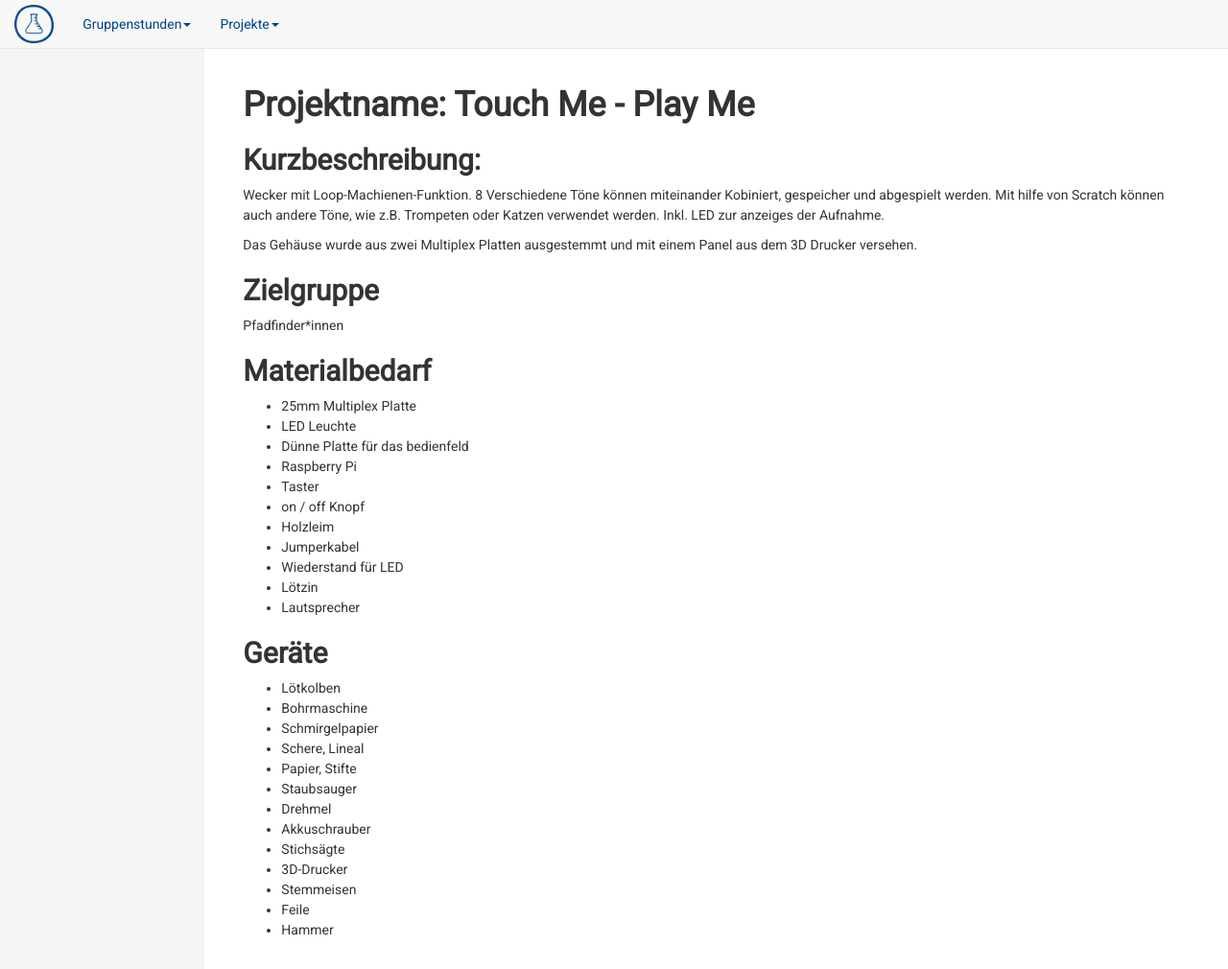
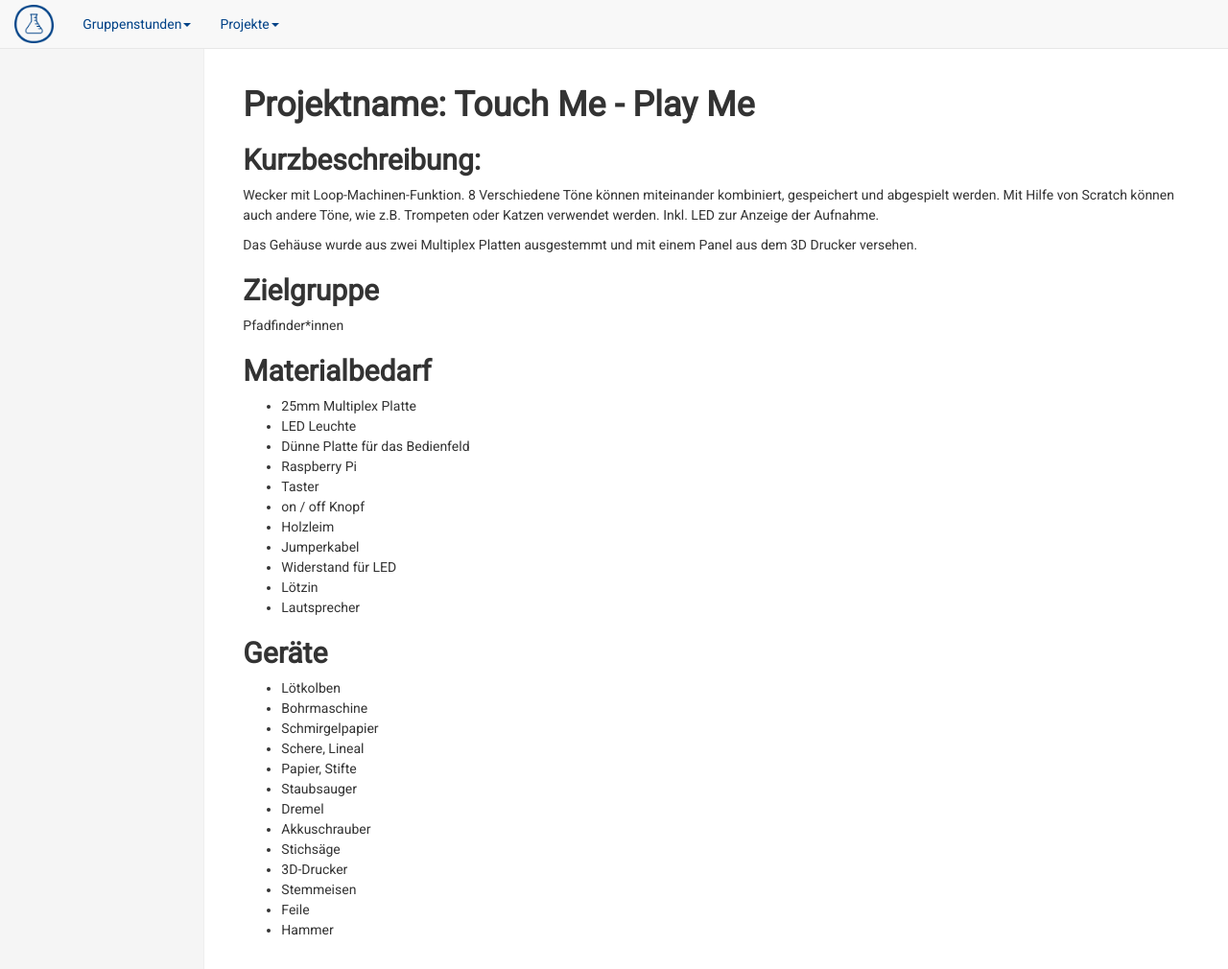
Before and after one commit to vcp-scoutlab/vcp-scoutlab.github.io, a Jekyll site: the page built from scoutlab-2017/touch_me-play_me/touch_me-paly_me.md, in a window 1280 px wide and 1010 px high. Shown: the whole window at 96% size. Built offline with Jekyll 4.4.1, drawn with Linux system fonts in a browser that asks for light colours.

```diff
--- a/scoutlab-2017/touch_me-play_me/touch_me-paly_me.md
+++ b/scoutlab-2017/touch_me-play_me/touch_me-paly_me.md
@@ -8,7 +8,7 @@
 # Projektname: Touch Me - Play Me
 
 ## Kurzbeschreibung:
-Wecker mit Loop-Machienen-Funktion. 8 Verschiedene Töne können miteinander Kobiniert, gespeicher und abgespielt werden. Mit hilfe von Scratch können auch andere Töne, wie z.B. Trompeten oder Katzen verwendet werden.  Inkl. LED zur anzeiges der Aufnahme.
+Wecker mit Loop-Machinen-Funktion. 8 Verschiedene Töne können miteinander kombiniert, gespeichert und abgespielt werden. Mit Hilfe von Scratch können auch andere Töne, wie z.B. Trompeten oder Katzen verwendet werden.  Inkl. LED zur Anzeige der Aufnahme.
 
 Das Gehäuse wurde aus zwei Multiplex Platten ausgestemmt und mit einem Panel aus dem 3D Drucker versehen.
 
@@ -20,13 +20,13 @@
 ## Materialbedarf
 + 25mm Multiplex Platte
 + LED Leuchte
-+ Dünne Platte für das bedienfeld
++ Dünne Platte für das Bedienfeld
 + Raspberry Pi
 + Taster
 + on / off Knopf
 + Holzleim
 + Jumperkabel
-+ Wiederstand für LED
++ Widerstand für LED
 + Lötzin
 + Lautsprecher
 
@@ -38,9 +38,9 @@
 + Schere, Lineal
 + Papier, Stifte
 + Staubsauger
-+ Drehmel
++ Dremel
 + Akkuschrauber
-+ Stichsägte
++ Stichsäge
 + 3D-Drucker
 + Stemmeisen
 + Feile
```
Also changed, not shown: _data/featured-scoutlab2017.yml (+7 -7 lines), scoutlab-2017/zombie-run/zombie-run.md (added, +17 -0 lines), scoutlab-2017/images/zombie-run.jpg (added).
